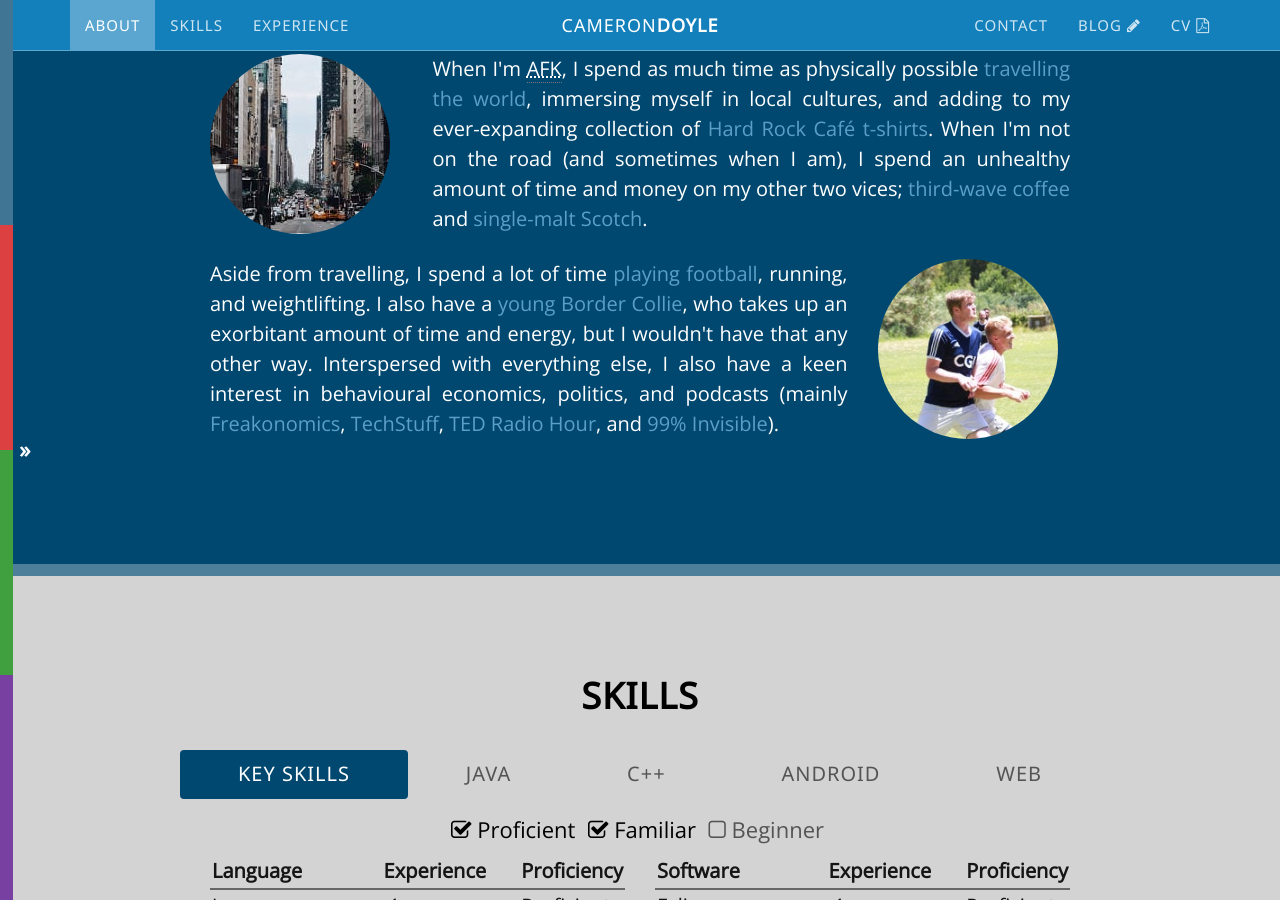
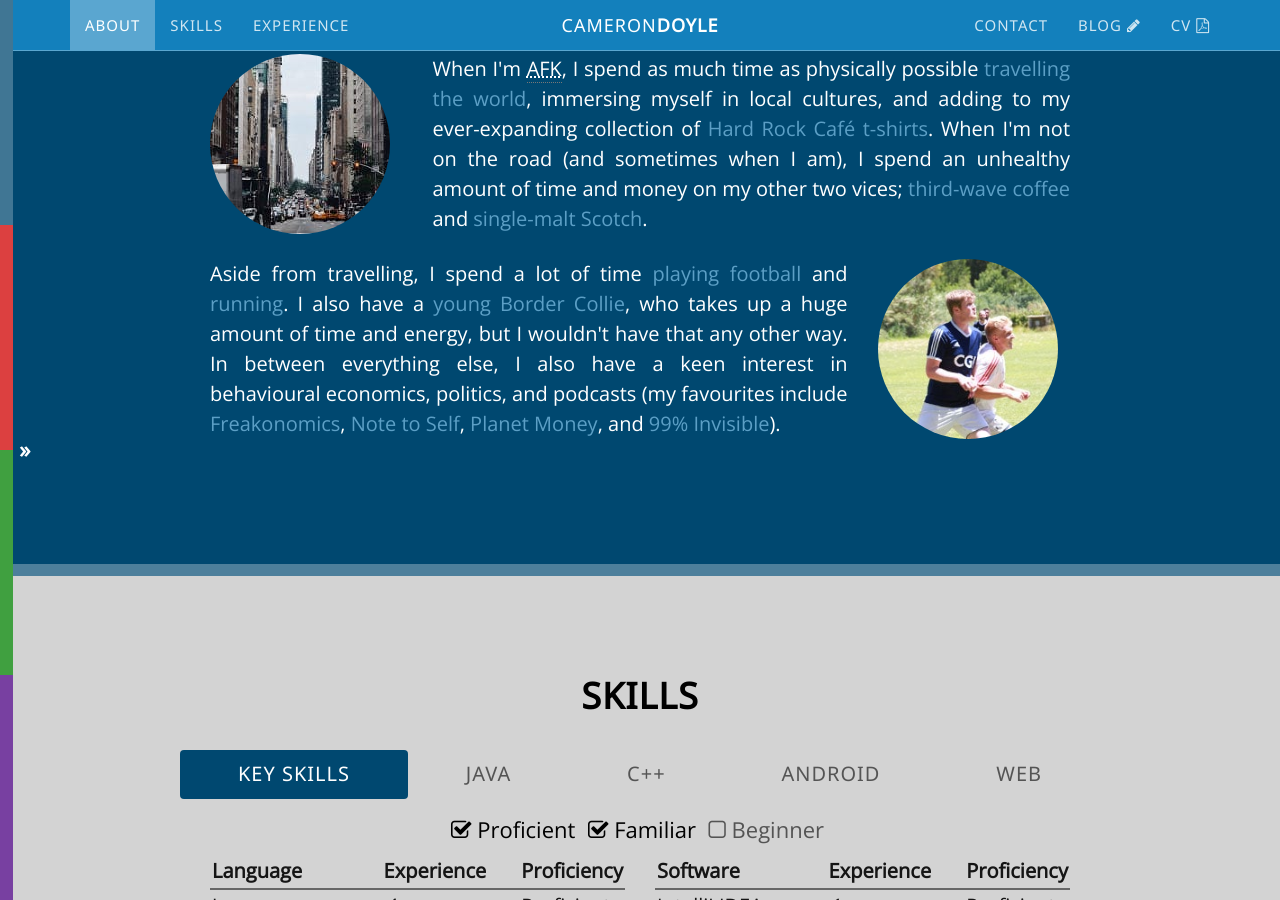
Before and after one commit to CameronD17/camerond17.github.io, a Jekyll site: the page built from index.html, in a window 1280 px wide and 900 px high, scrolled down 1819 px. Built offline with Jekyll 4.4.1, drawn with Linux system fonts in a browser that asks for light colours; nearby versions of some CDN libraries; some of the changed text lies outside the part shown.

Commit message:
Updated Skills and Experince + CV

```diff
--- a/index.html
+++ b/index.html
@@ -55,7 +55,7 @@ custom_js: home
                 </div>
                 <div class="col-lg-12">
                     <div class="col-lg-9 about-paragraph">
-                        <p>Aside from travelling, I spend a lot of time <a href="http://blog.camerondoyle.co.uk/cgi-euros-2016-group-stage">playing football</a>, running, and weightlifting. I also have a <a href="http://blog.camerondoyle.co.uk/#charlie">young Border Collie</a>, who takes up an exorbitant amount of time and energy, but I wouldn't have that any other way. Interspersed with everything else, I also have a keen interest in behavioural economics, politics, and podcasts (mainly <a href="http://freakonomics.com/category/podcasts/" target="_blank">Freakonomics</a>, <a href="http://shows.howstuffworks.com/techstuff-podcast.htm" target="_blank">TechStuff</a>, <a href="http://www.npr.org/programs/ted-radio-hour/" target="_blank">TED Radio Hour</a>, and <a href="http://99percentinvisible.org/" target="_blank">99% Invisible</a>).</p>
+                        <p>Aside from travelling, I spend a lot of time <a href="http://blog.camerondoyle.co.uk/cgi-euros-2016-group-stage">playing football</a> and <a href="http://blog.camerondoyle.co.uk/#running">running</a>. I also have a <a href="https://www.instagram.com/charlie.border.collie/">young Border Collie</a>, who takes up a huge amount of time and energy, but I wouldn't have that any other way. In between everything else, I also have a keen interest in behavioural economics, politics, and podcasts (my favourites include <a href="http://freakonomics.com/category/podcasts/" target="_blank">Freakonomics</a>, <a href="http://www.wnyc.org/shows/notetoself" target="_blank">Note to Self</a>, <a href="https://www.npr.org/sections/money/" target="_blank">Planet Money</a>, and <a href="http://99percentinvisible.org/" target="_blank">99% Invisible</a>).</p>
                     </div>
                     <div class="col-lg-3" id="abt-football-img"></div>
                 </div>
@@ -178,6 +178,11 @@ custom_js: home
                                         </tr>
                                     </thead>
                                     <tbody>
+										<tr class="proficient">
+                                            <td>IntelliJ IDEA</td>
+                                            <td class="skills-experience"><em>1 year</em></td>
+                                            <td class="skills-rating">Proficient</td>
+                                        </tr>
                                         <tr class="proficient">
                                             <td>Eclipse</td>
                                             <td class="skills-experience"><em>4 years</em></td>
@@ -233,19 +238,14 @@ custom_js: home
                                             <td class="skills-experience"><em>6 months</em></td>
                                             <td class="skills-rating">Beginner</td>
                                         </tr>
-                                        <tr class="beginner hidden">
-                                            <td>Photoshop</td>
-                                            <td class="skills-experience"><em>3 years</em></td>
-                                            <td class="skills-rating">Beginner</td>
-                                        </tr>
                                     </tbody>
                                 </table>
                             </div>
                         </div>
                     </div>
                     <div class="tab-pane fade" id="java-skill">
-                        <p>At University, the primary language I used to develop and program in was Java. I have experience of writing Java code in several independent programs, and I have knowledge of many data structures and algorithms, and can use them effectively.</p>
-                        <p>The vast majority of my Java development experience has been using the Eclipse and JBoss <abbr title="Integrated Development Environment">IDEs</abbr>.</p>
+                        <p>Since University, the primary language I've used to develop has been Java (currently working with Java 8). I have experience of writing Java software in several independent programs, ranging from small independent projects to multi-million line codebases. I have knowledge of many data structures and algorithms, and can use them effectively.</p>
+                        <p>The vast majority of my Java development experience has been using the IntelliJ IDEA and Eclipse <abbr title="Integrated Development Environment">IDEs</abbr>.</p>
                     </div>
                     <div class="tab-pane fade" id="cpp-skill">
                         <p>In my final year at Newcastle, I used C++ regularly within various modules. I used C++ to build a 2D game engine from scratch, which was able to support multiple different game styles including arcade clones and a tower defence strategy game.</p>
@@ -280,7 +280,7 @@ custom_js: home
                     <div class="collapse experience-section" id="avaloq-read-more">
                         <h3>Web Banking</h3>
                         <h4>Java Developer (2017-Present)</h4>
-                        <p>My role at Avaloq is split between back-end Java development and front-end AngularJS development, working in two-week sprint cycles. The technology stack I use on a daily basis also includes Gradle, Grunt, Jasmine, JUnit, MySQL, and PL/SQL. The software I use includes IntelliJ, Gerrit, JIRA/Confluence, Jenkins, Git, and Oracle SQL Developer.</p>
+                        <p>My role at Avaloq is split between back-end Java development and front-end AngularJS development, working in monthly sprint cycles in a Scrum agile environment. The technology stack I use on a daily basis also includes Gradle, Hibernate, JUnit, MySQL, and PL/SQL. The software I use includes IntelliJ, Gerrit, Atlassian JIRA/Confluence/Bitbucket, Jenkins, Git, Postman, and Oracle SQL Developer.</p>
                     </div>
                 </div>
                 <div class="experience-divider"></div>
```
Also changed, not shown: 1 other file.
